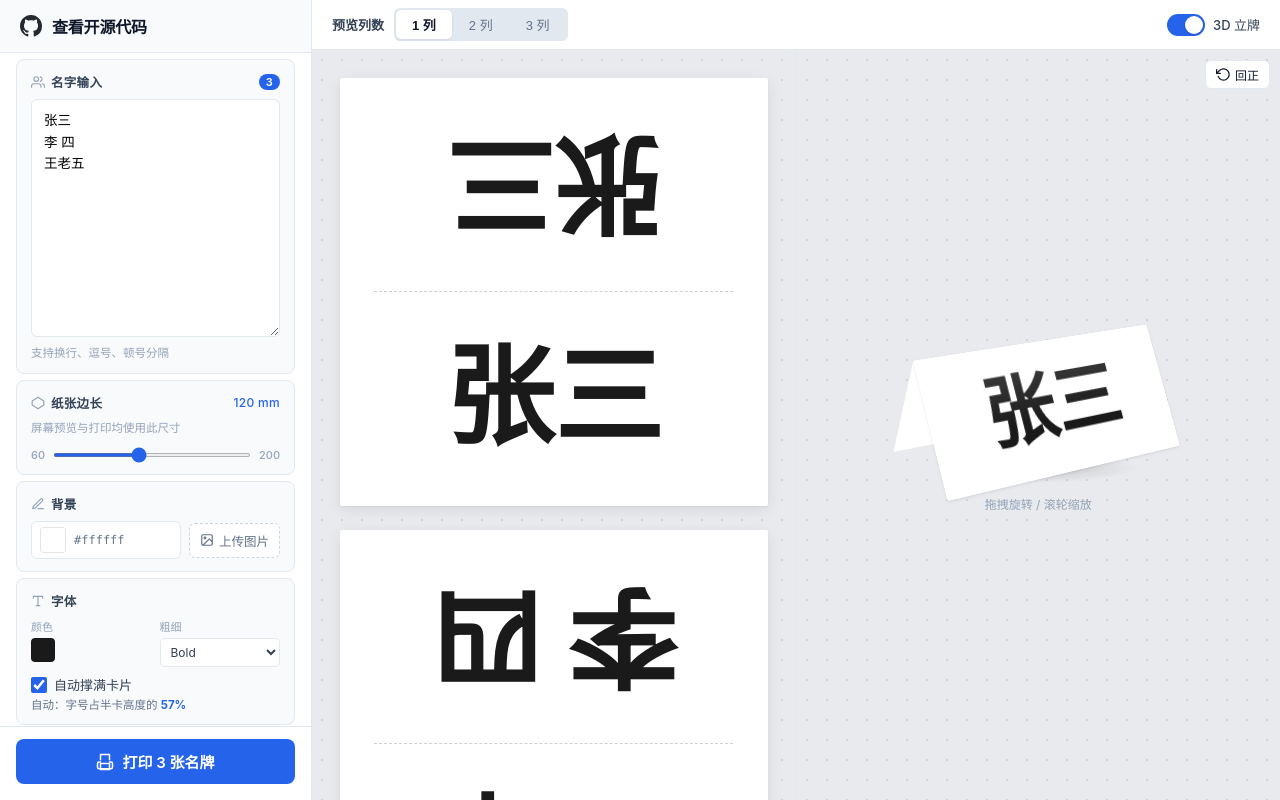
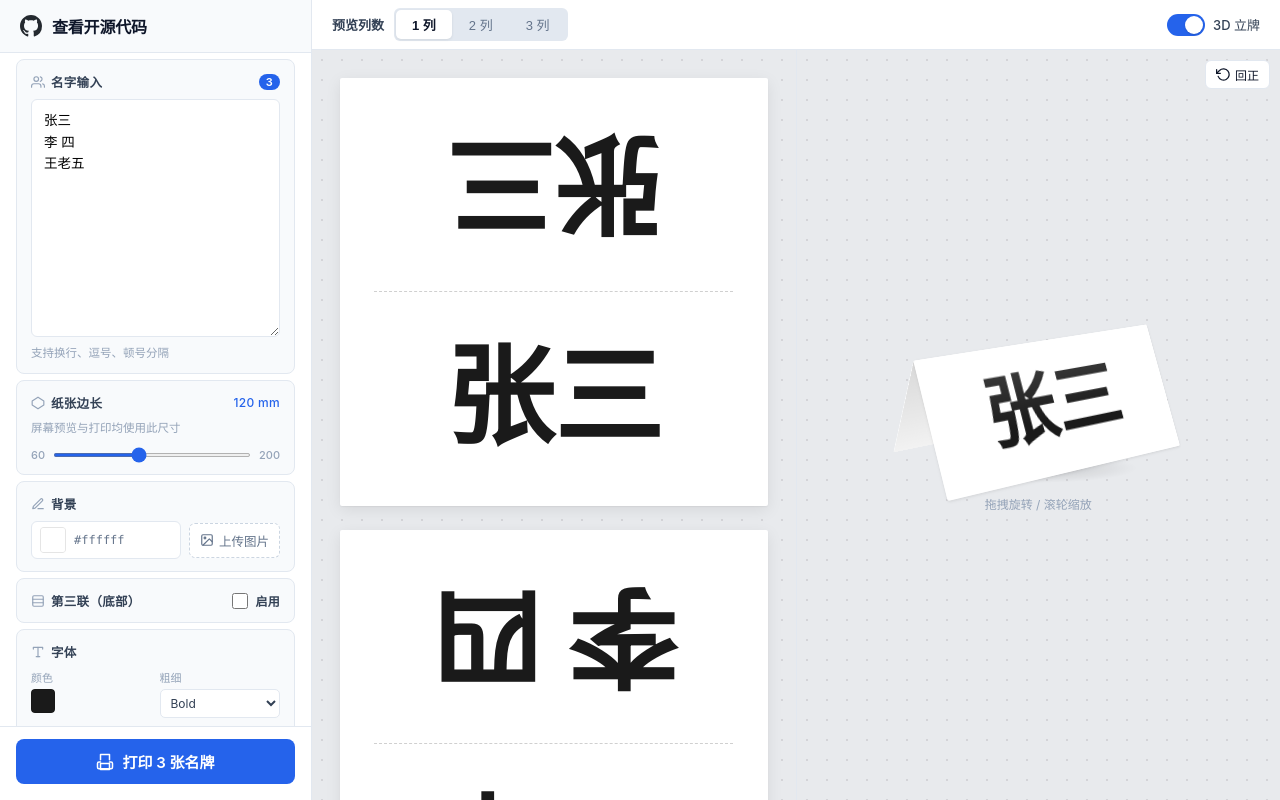
Before and after one commit to cxh1205/name-card-generator, a Vue app: page / in a window 1280 px wide. Both pictures are taken after a click on the label "3D 立牌". Built offline with nearby package versions, Linux system fonts and the light colour scheme.

Commit message:
增加第一版，还存在问题

```diff
--- a/src/App.vue
+++ b/src/App.vue
@@ -12,6 +12,12 @@ const fontWeight = ref(700)
 const autoFill = ref(true)
 const bgImage = ref(null)
 const imageInput = ref(null)
+
+// ---- third panel (base) ----
+const showBase = ref(false)
+const baseBgColor = ref('#ffffff')
+const baseBgImage = ref(null)
+const baseImageInput = ref(null)
 
 // ---- 3D standee ----
 const show3D = ref(false)
@@ -57,10 +63,9 @@ const printFontSize = computed(() => {
 
 const cardStyle = computed(() => ({
   backgroundColor: bgColor.value,
-  // CSS vars: screen font-pct, print mm dimensions
   '--font-pct': fontPctEffective.value,
   '--print-w': `${cardSize.value}mm`,
-  '--print-h': `${cardSize.value}mm`,
+  '--print-h': showBase.value ? `${(cardSize.value * 1.5).toFixed(1)}mm` : `${cardSize.value}mm`,
   '--print-fs': printFontSize.value,
 }))
 
@@ -72,6 +77,18 @@ const halfStyle = computed(() => {
   }
   if (bgImage.value) {
     s.backgroundImage = `url(${bgImage.value})`
+    s.backgroundSize = '100% 100%'
+    s.backgroundRepeat = 'no-repeat'
+  }
+  return s
+})
+
+const baseStyle = computed(() => {
+  const s = {
+    backgroundColor: baseBgColor.value,
+  }
+  if (baseBgImage.value) {
+    s.backgroundImage = `url(${baseBgImage.value})`
     s.backgroundSize = '100% 100%'
     s.backgroundRepeat = 'no-repeat'
   }
@@ -122,6 +139,41 @@ function cropTo21(img) {
 function removeBgImage() { bgImage.value = null }
 function doPrint() { window.print() }
 
+// ---- base panel image upload ----
+function triggerBaseUpload() { baseImageInput.value?.click() }
+
+function handleBaseImageUpload(e) {
+  const file = e.target.files?.[0]
+  if (!file) return
+  const reader = new FileReader()
+  reader.onload = (ev) => {
+    const img = new Image()
+    img.onload = () => cropBaseImage(img)
+    img.src = ev.target.result
+  }
+  reader.readAsDataURL(file)
+  e.target.value = ''
+}
+
+function cropBaseImage(img) {
+  const canvas = document.createElement('canvas')
+  canvas.width = 800
+  canvas.height = 400
+  const srcW = img.naturalWidth
+  const srcH = img.naturalHeight
+  const srcRatio = srcW / srcH
+  let sx, sy, sw, sh
+  if (srcRatio > 2) {
+    sw = srcH * 2; sh = srcH; sx = (srcW - sw) / 2; sy = 0
+  } else {
+    sw = srcW; sh = srcW / 2; sx = 0; sy = (srcH - sh) / 2
+  }
+  canvas.getContext('2d').drawImage(img, sx, sy, sw, sh, 0, 0, 800, 400)
+  baseBgImage.value = canvas.toDataURL('image/jpeg', 0.9)
+}
+
+function removeBaseBgImage() { baseBgImage.value = null }
+
 // ---- 3D standee computed & handlers ----
 const displayName3D = computed(() => {
   return names.value.length > 0 ? names.value[0] : '名字'
@@ -141,6 +193,17 @@ const leaf3DStyle = computed(() => {
   }
   if (bgImage.value) {
     s.backgroundImage = `url(${bgImage.value})`
+    s.backgroundSize = '100% 100%'
+  }
+  return s
+})
+
+const base3DStyle = computed(() => {
+  const s = {
+    backgroundColor: baseBgColor.value,
+  }
+  if (baseBgImage.value) {
+    s.backgroundImage = `url(${baseBgImage.value})`
     s.backgroundSize = '100% 100%'
   }
   return s
@@ -246,6 +309,38 @@ function reset3DView() {
         <div class="hint" v-if="bgImage">图片已自动裁剪为 2:1 填充半张卡</div>
       </div>
 
+      <!-- Base Panel (Third Section) -->
+      <div class="panel">
+        <div class="panel-label">
+          <svg width="14" height="14" viewBox="0 0 24 24" fill="none" stroke="currentColor" stroke-width="2" stroke-linecap="round" stroke-linejoin="round"><rect x="3" y="3" width="18" height="18" rx="2"/><line x1="3" y1="9" x2="21" y2="9"/><line x1="3" y1="15" x2="21" y2="15"/></svg>
+          第三联（底部）
+          <label class="auto-check" style="margin-left:auto;font-size:12px">
+            <input type="checkbox" v-model="showBase" />
+            <span>启用</span>
+          </label>
+        </div>
+        <template v-if="showBase">
+          <div class="bg-row">
+            <div class="color-swatch">
+              <input type="color" v-model="baseBgColor" class="color-input" />
+              <span class="color-hex">{{ baseBgColor }}</span>
+            </div>
+            <button class="upload-btn" @click="triggerBaseUpload" :class="{ 'has-image': baseBgImage }">
+              <svg width="14" height="14" viewBox="0 0 24 24" fill="none" stroke="currentColor" stroke-width="2" stroke-linecap="round" stroke-linejoin="round"><rect x="3" y="3" width="18" height="18" rx="2"/><circle cx="8.5" cy="8.5" r="1.5"/><polyline points="21 15 16 10 5 21"/></svg>
+              {{ baseBgImage ? '更换图片' : '上传图片' }}
+            </button>
+            <input ref="baseImageInput" type="file" accept="image/*" class="hidden-input" @change="handleBaseImageUpload" />
+          </div>
+          <div v-if="baseBgImage" class="img-preview-row">
+            <img :src="baseBgImage" class="img-thumb" />
+            <button class="remove-img" @click="removeBaseBgImage" title="移除图片">
+              <svg width="14" height="14" viewBox="0 0 24 24" fill="none" stroke="currentColor" stroke-width="2" stroke-linecap="round" stroke-linejoin="round"><line x1="18" y1="6" x2="6" y2="18"/><line x1="6" y1="6" x2="18" y2="18"/></svg>
+            </button>
+          </div>
+          <div class="hint" v-if="baseBgImage">图片已自动裁剪为 2:1 填充底部</div>
+        </template>
+      </div>
+
       <!-- Font -->
       <div class="panel">
         <div class="panel-label">
@@ -322,7 +417,7 @@ function reset3DView() {
 
         <!-- 3D off + has names: cards only -->
         <div v-else-if="!show3D" class="cards-grid" :style="gridStyle">
-          <div v-for="(name, index) in names" :key="index" class="card" :style="cardStyle">
+          <div v-for="(name, index) in names" :key="index" class="card" :class="{ 'has-base': showBase }" :style="cardStyle">
             <div class="half half-top" :style="halfStyle">
               <span class="name" v-html="displayName(name)"></span>
             </div>
@@ -330,6 +425,10 @@ function reset3DView() {
             <div class="half half-bottom" :style="halfStyle">
               <span class="name" v-html="displayName(name)"></span>
             </div>
+            <template v-if="showBase">
+              <div class="divider"></div>
+              <div class="half half-base" :style="baseStyle"></div>
+            </template>
           </div>
         </div>
 
@@ -337,7 +436,7 @@ function reset3DView() {
         <template v-else-if="names.length > 0">
           <div class="preview-left">
             <div class="cards-grid" :style="gridStyle">
-              <div v-for="(name, index) in names" :key="index" class="card" :style="cardStyle">
+              <div v-for="(name, index) in names" :key="index" class="card" :class="{ 'has-base': showBase }" :style="cardStyle">
                 <div class="half half-top" :style="halfStyle">
                   <span class="name" v-html="displayName(name)"></span>
                 </div>
@@ -345,6 +444,10 @@ function reset3DView() {
                 <div class="half half-bottom" :style="halfStyle">
                   <span class="name" v-html="displayName(name)"></span>
                 </div>
+                <template v-if="showBase">
+                  <div class="divider"></div>
+                  <div class="half half-base" :style="baseStyle"></div>
+                </template>
               </div>
             </div>
           </div>
@@ -365,16 +468,17 @@ function reset3DView() {
               <div class="standee-stage" :style="stage3DStyle" :class="{ dragging: isDragging3D }">
                 <div class="standee">
                   <div class="leaf leaf-front">
-                    <div class="leaf-face leaf-face-front leaf-face-outer" :style="leaf3DStyle">
+                    <div class="leaf-face" :style="leaf3DStyle">
                       <span class="standee-name">{{ displayName3D }}</span>
                     </div>
-                    <div class="leaf-face leaf-face-back leaf-inner"></div>
                   </div>
                   <div class="leaf leaf-back">
-                    <div class="leaf-face leaf-face-front leaf-inner"></div>
-                    <div class="leaf-face leaf-face-back leaf-face-outer" :style="leaf3DStyle">
-                      <span class="standee-name">{{ displayName3D }}</span>
+                    <div class="leaf-face" :style="leaf3DStyle">
+                      <span class="standee-name flip">{{ displayName3D }}</span>
                     </div>
+                  </div>
+                  <div v-if="showBase" class="leaf leaf-base">
+                    <div class="leaf-face" :style="base3DStyle"></div>
                   </div>
                 </div>
               </div>
@@ -402,16 +506,17 @@ function reset3DView() {
             <div class="standee-stage" :style="stage3DStyle" :class="{ dragging: isDragging3D }">
               <div class="standee">
                 <div class="leaf leaf-front">
-                  <div class="leaf-face leaf-face-front leaf-face-outer" :style="leaf3DStyle">
-                    <span class="standee-name rot-180">{{ displayName3D }}</span>
+                  <div class="leaf-face" :style="leaf3DStyle">
+                    <span class="standee-name">{{ displayName3D }}</span>
                   </div>
-                  <div class="leaf-face leaf-face-back leaf-inner"></div>
                 </div>
                 <div class="leaf leaf-back">
-                  <div class="leaf-face leaf-face-front leaf-inner"></div>
-                  <div class="leaf-face leaf-face-back leaf-face-outer" :style="leaf3DStyle">
-                    <span class="standee-name flip-x">{{ displayName3D }}</span>
+                  <div class="leaf-face" :style="leaf3DStyle">
+                    <span class="standee-name flip">{{ displayName3D }}</span>
                   </div>
+                </div>
+                <div v-if="showBase" class="leaf leaf-base">
+                  <div class="leaf-face" :style="base3DStyle"></div>
                 </div>
               </div>
             </div>
@@ -766,6 +871,9 @@ input[type="range"] { flex: 1; accent-color: var(--blue-600); height: 4px; }
   border-radius: 2px;
   transition: box-shadow 0.2s;
 }
+.card.has-base {
+  aspect-ratio: 2 / 3;
+}
 .card:hover { box-shadow: 0 1px 2px rgba(0,0,0,0.08), 0 8px 24px rgba(0,0,0,0.12); }
 
 .half {
@@ -777,6 +885,10 @@ input[type="range"] { flex: 1; accent-color: var(--blue-600); height: 4px; }
 }
 
 .half-top { transform: rotate(180deg); }
+
+.half-base {
+  container-type: unset;
+}
 
 .divider {
   height: 0; flex-shrink: 0;
@@ -891,41 +1003,39 @@ input[type="range"] { flex: 1; accent-color: var(--blue-600); height: 4px; }
   transform: rotateX(-30deg);
 }
 
+.leaf-base {
+  top: 48px;
+  height: 130px;
+  transform: rotateX(90deg);
+  transform-origin: center center;
+  border-radius: 2px;
+  box-shadow: none;
+}
+
 .leaf-face {
   position: absolute;
   inset: 0;
-  border-radius: 2px;
   display: flex;
   align-items: center;
   justify-content: center;
+  border-radius: 2px;
   overflow: hidden;
   backface-visibility: hidden;
+  transform: translateZ(0.5px);
 }
 
-.leaf-face-front {
-  /* default — on front face of leaf element */
-}
-
-.leaf-face-back {
-  transform: rotateY(180deg);
-}
-
-.leaf-inner {
-  background: #fff;
-}
-
-.leaf-face-outer::after {
+.leaf-face::after {
   content: '';
   position: absolute;
   inset: 0;
   pointer-events: none;
 }
 
-.leaf-front .leaf-face-outer::after {
+.leaf-front .leaf-face::after {
   background: linear-gradient(180deg, rgba(255,255,255,0.2) 0%, transparent 60%);
 }
 
-.leaf-back .leaf-face-outer::after {
+.leaf-back .leaf-face::after {
   background: linear-gradient(180deg, rgba(0,0,0,0.15) 0%, rgba(0,0,0,0.05) 100%);
 }
 
@@ -936,11 +1046,7 @@ input[type="range"] { flex: 1; accent-color: var(--blue-600); height: 4px; }
   pointer-events: none;
 }
 
-.standee-name.rot-180 {
-  transform: rotate(180deg);
-}
-
-.standee-name.flip-x {
+.standee-name.flip {
   transform: scaleX(-1);
 }
 
@@ -1023,6 +1129,7 @@ input[type="range"] { flex: 1; accent-color: var(--blue-600); height: 4px; }
   .card:last-child { break-after: avoid !important; page-break-after: avoid !important; }
 
   .half { container-type: unset !important; }
+  .half-base { container-type: unset !important; }
   .name { font-size: var(--print-fs) !important; }
 }
 </style>
```
